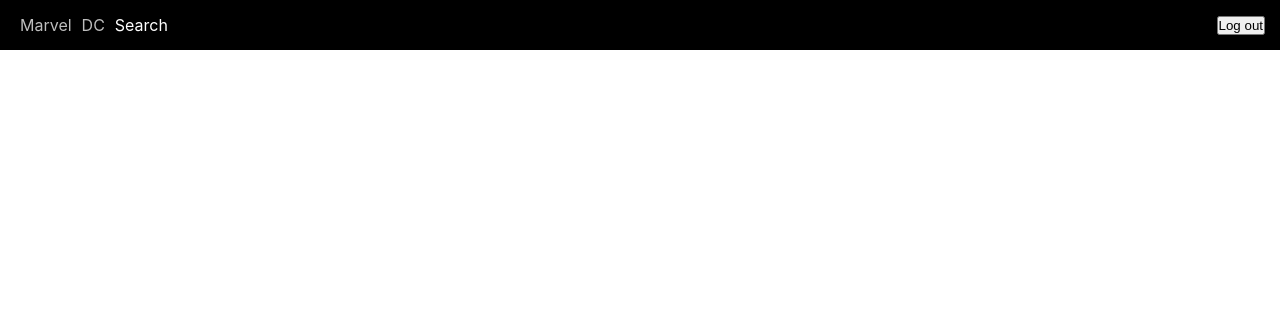
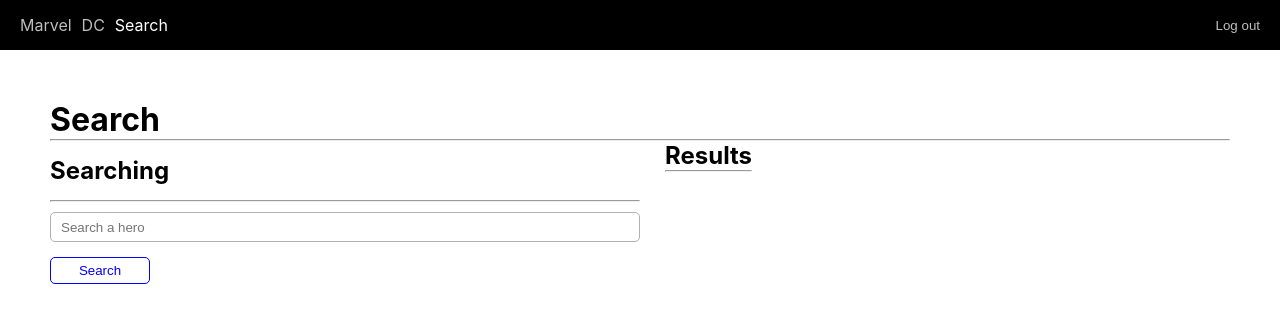
Before and after one commit to EdssonVega/hero-spa, a React (Create React App) app: page /search in a window 1280 px wide. Shown: the top 322 px of the page. Built offline with nearby package versions, Linux system fonts and the light colour scheme.

Commit message:
added searcher component

```diff
--- a/src/components/HeroPage/heroPageStyles.css
+++ b/src/components/HeroPage/heroPageStyles.css
@@ -2,7 +2,7 @@
     padding: 50px;
     display: flex;
     gap: 20px;
-    animation: presentation 0.5s ease-out 0s 1;
+    animation: presentation 0.7s ease-in 0s 1;
     /*animation: name duration timing-function delay iteration-count direction fill-mode;*/
 }
 
--- a/src/components/HeroesList/heroesListStyles.css
+++ b/src/components/HeroesList/heroesListStyles.css
@@ -1,5 +1,4 @@
 .publiserContainer{
-    margin: 50px;
     animation: fadeIn 0.75s linear;
 }
 
--- a/src/components/Navbar/NavbarStyles.css
+++ b/src/components/Navbar/NavbarStyles.css
@@ -22,3 +22,21 @@
     margin: 0 5px;
     text-decoration: none;
 }
+
+.navbarContainer button{
+    background-color: transparent;
+    color: rgb(190, 190, 190);
+    border: none;
+    cursor: pointer;
+    padding: 5px;
+    border-radius: 3px;
+    display: flex;
+    align-items: center;
+    justify-content: center;
+}
+
+.navbarContainer button:hover{
+    color: white;
+    border: 1px solid white;
+    transition: all 0.5s;
+}
--- /dev/null
+++ b/src/components/Searcher/Searcher.jsx
@@ -0,0 +1,13 @@
+import React from "react";
+import "./SearcherStyles.css"
+
+export const Searcher = () => {
+  return (
+    <div className="searcherMainContainer">
+      <h2>Searching</h2>
+      <hr />
+      <input type="text" placeholder="Search a hero"/>
+      <button>Search</button>
+    </div>
+  );
+};
--- /dev/null
+++ b/src/components/Searcher/SearcherStyles.css
@@ -0,0 +1,42 @@
+.searcherMainContainer{
+    display:flex;
+    flex-direction: column;
+    width: 50%;
+}
+
+.searcherMainContainer h2{
+    margin:15px 0;
+}
+
+.searcherMainContainer input{
+    height: 30px;
+    margin-top: 10px;
+    border: 1px solid rgb(177, 177, 177);
+    border-radius: 5px;
+    padding-left: 10px;
+    outline: none;
+}
+
+.searcherMainContainer input:focus{
+    border: 1px solid blue;
+}
+
+.searcherMainContainer button{
+    background-color: white;
+    border: 1px solid blue;
+    padding: 5px 10px;
+    margin-top: 15px;
+    border-radius: 5px;
+    cursor: pointer;
+    color: blue;
+    display: flex;
+    align-items: center;
+    justify-content: center;
+    width: 100px;
+}
+
+.searcherMainContainer button:hover{
+    transition: all 0.5s;
+    background-color: blue;
+    color: white;
+}
--- /dev/null
+++ b/src/pages/Search.jsx
@@ -0,0 +1,20 @@
+import React from 'react'
+import { Searcher } from '../components/Searcher/Searcher'
+import "./pagesStyles.css"
+
+export const Search = () => {
+  return (
+    <div>
+        <h1>Search</h1>
+        <hr />
+        <div className='twoColumnsDiv'>
+            <Searcher />
+            <div>
+                <h2>Results</h2>
+                <hr />
+            </div>
+        </div>
+
+    </div>
+  )
+}
--- /dev/null
+++ b/src/pages/pagesStyles.css
@@ -0,0 +1,6 @@
+
+.twoColumnsDiv{
+    display: flex;
+    width: 100%;
+    gap: 25px;
+}
--- a/src/router/HeroesRoutes.jsx
+++ b/src/router/HeroesRoutes.jsx
@@ -4,6 +4,7 @@
 import { Navbar } from '../components/Navbar/Navbar'
 import { DcPage } from '../pages/DcPage'
 import { MarvelPage } from '../pages/MarvelPage'
+import { Search } from '../pages/Search'
 import "./heroesRouterStyles.css"
 
 export const HeroesRoutes = () => {
@@ -14,6 +15,7 @@
         <Routes >
             <Route path='marvel' element={<MarvelPage />}/>
             <Route path='dc' element={<DcPage />}/>
+            <Route path='search' element={<Search/>}/>
             <Route path='/' element={<Navigate to="/marvel"/>}/>
             <Route path='hero/:heroId' element={<HeroPage />}/>
         </Routes>
--- a/src/router/heroesRouterStyles.css
+++ b/src/router/heroesRouterStyles.css
@@ -1,3 +1,3 @@
 .heroesRouteContainer{
-    padding: 0 50px;
+    padding:50px;
 }
```
